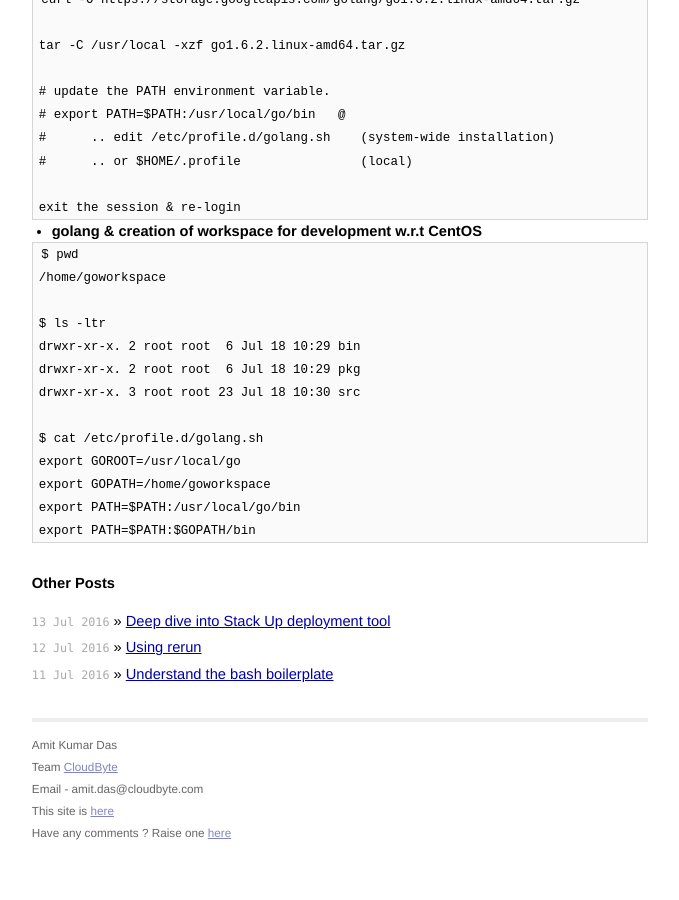
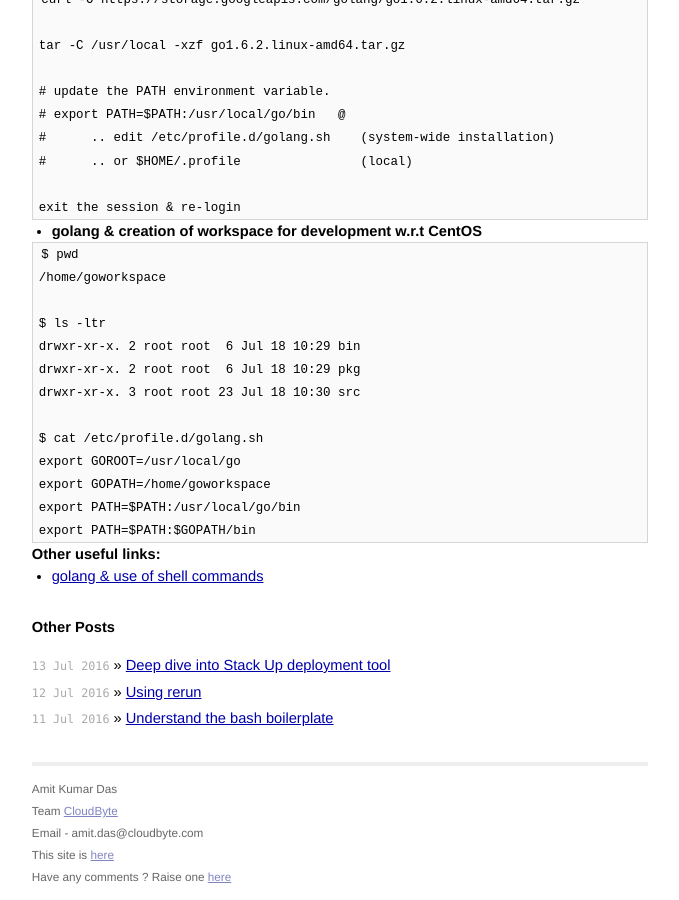
Before and after one commit to AmitKumarDas/amitkumardas.github.io, a Jekyll site: the page built from _posts/2016-07-14-faqs-on-golang.md, in a window 1280 px wide and 900 px high, scrolled down 2561 px. Shown: the whole window, without its empty margins (300-979 px from the left). Built offline with Jekyll 4.4.1, drawn with Linux system fonts in a browser that asks for light colours; before the commit the page ends 3417 px from its top, so only the background shows below that.

Commit message:
Update 2016-07-14-faqs-on-golang.md

````diff
--- a/_posts/2016-07-14-faqs-on-golang.md
+++ b/_posts/2016-07-14-faqs-on-golang.md
@@ -183,3 +183,7 @@ export GOPATH=/home/goworkspace
 export PATH=$PATH:/usr/local/go/bin
 export PATH=$PATH:$GOPATH/bin
 ```
+
+## Other useful links:
+
+- [golang & use of shell commands](http://nathanleclaire.com/blog/2014/12/29/shelled-out-commands-in-golang/)
````
